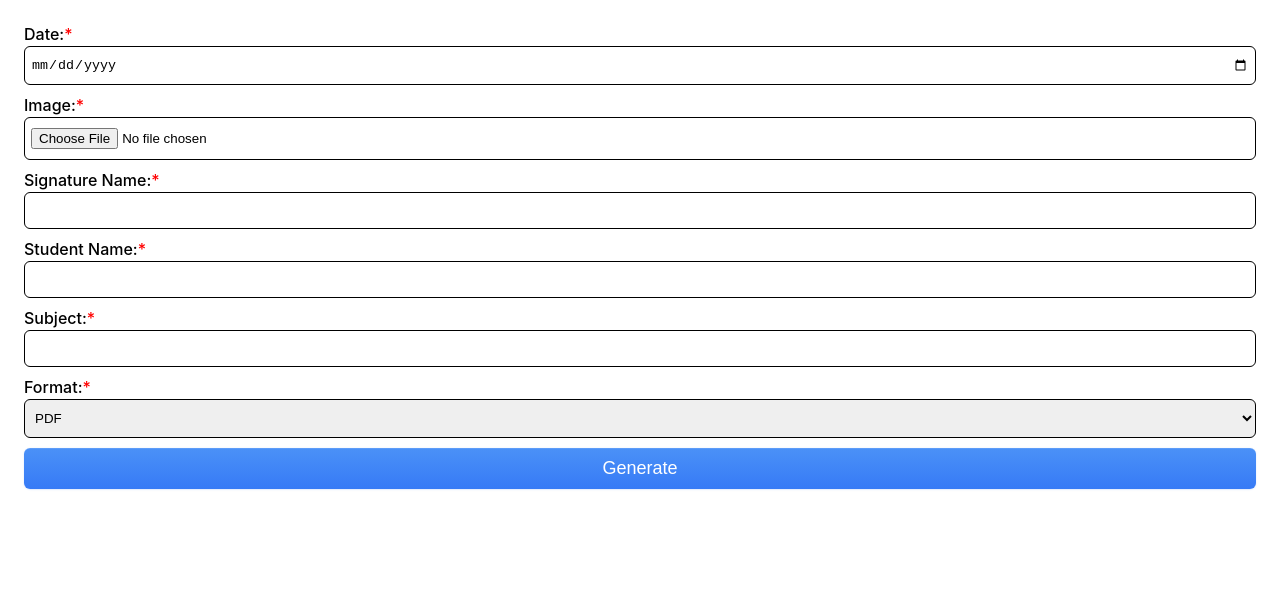
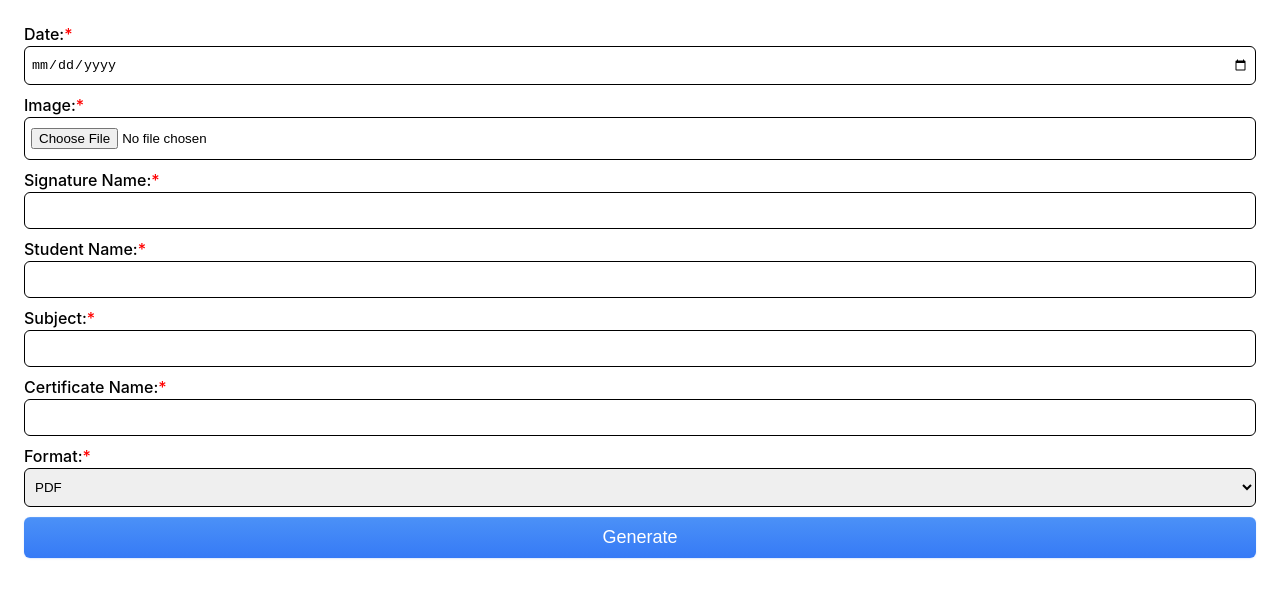
Before and after one commit to Headster/pdf-generator, a React (Create React App) app in the folder frontend/: page / in a window 1280 px wide. Shown: the top 598 px of the page. Built offline with nearby package versions, Linux system fonts and the light colour scheme.

Commit message:
added certificate name field

```diff
--- a/frontend/src/components/Form/index.js
+++ b/frontend/src/components/Form/index.js
@@ -18,6 +18,7 @@ const Form = () => {
     signature_name: "",
     student_name: "",
     subject: "",
+    certificate_name: "",
     format: "pdf",
   });
 
@@ -56,12 +57,9 @@ const Form = () => {
     setMessageType("");
 
     const data = new FormData();
-    data.append("date", formData.date);
-    data.append("image", formData.image);
-    data.append("signature_name", formData.signature_name);
-    data.append("student_name", formData.student_name);
-    data.append("subject", formData.subject);
-    data.append("format", formData.format);
+    Object.keys(formData).forEach((key) => {
+      data.append(key, formData[key]);
+    });
 
     try {
       const response = await axios.post("http://localhost:8000/pdf-generator.php", data, {
@@ -108,6 +106,10 @@ const Form = () => {
           <Input type="text" name="subject" value={formData.subject} onChange={handleChange} required />
         </FieldContainer>
         <FieldContainer>
+          <Label>Certificate Name:<span>*</span></Label>
+          <Input type="text" name="certificate_name" value={formData.certificate_name} onChange={handleChange} required />
+        </FieldContainer>
+        <FieldContainer>
           <Label>Format:<span>*</span></Label>
           <Select name="format" value={formData.format} onChange={handleChange} required>
             <option value="pdf">PDF</option>
```
Also changed, not shown: 1 other file (tests, documents, lock files or other folders).
